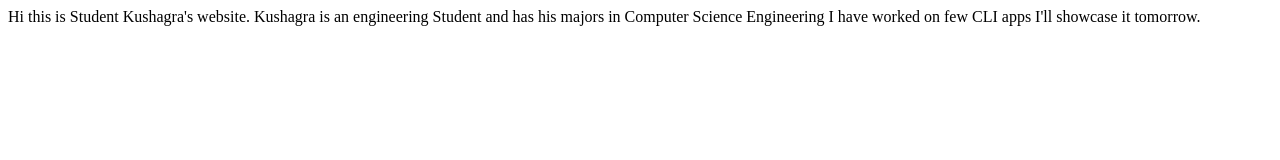
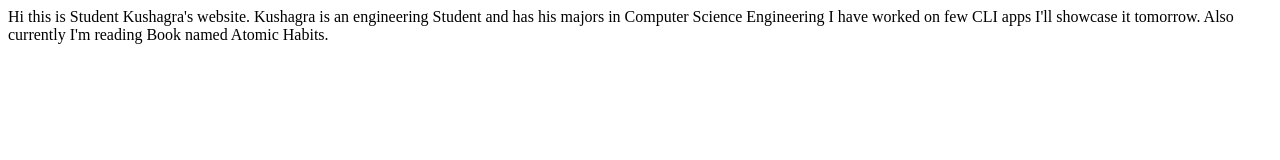
Before and after one commit to Kushagradheer/Student-website, a plain HTML site: page index.html in a window 1280 px wide. Drawn offline with Linux system fonts and the light colour scheme.

Commit message:
Updated: Hobbies in index

```diff
--- a/index.html
+++ b/index.html
@@ -12,5 +12,8 @@
     Kushagra is an engineering Student and has his majors in Computer Science Engineering
 
     I have worked on few CLI apps I'll showcase it tomorrow.
+
+    Also currently I'm reading Book named Atomic Habits.
+
 </body>
 </html>
```
